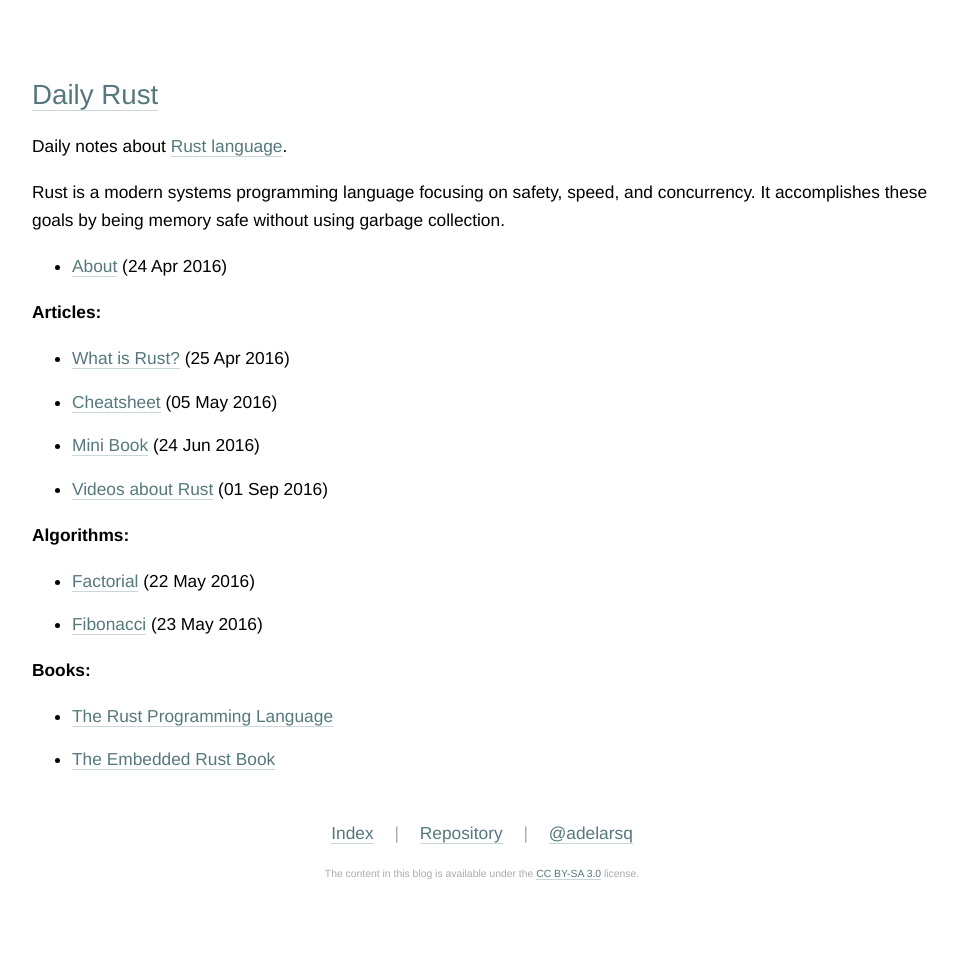
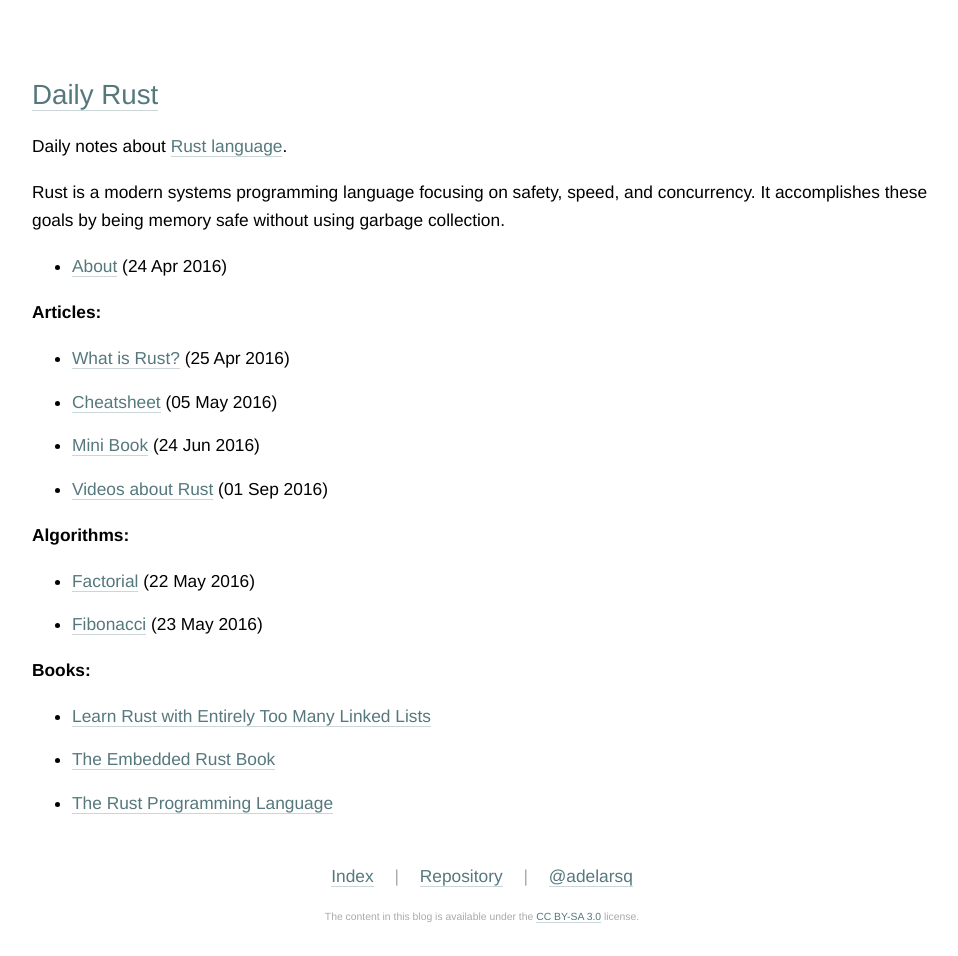
Before and after one commit to adelarsq/daily-rust.github.io, a Jekyll site: the page built from index.md, in a window 1280 px wide. Shown: the whole page, without its empty margins (158-1116 px from the left). Built offline with Jekyll 4.4.1, drawn with Linux system fonts in a browser that asks for light colours; before the commit the page ends 912 px from its top, so only the background shows below that.

Commit message:
Update index.md

```diff
--- a/index.md
+++ b/index.md
@@ -39,5 +39,6 @@ Rust is a modern systems programming language focusing on safety, speed, and con
 
 **Books:**
 
-- [The Rust Programming Language](https://doc.rust-lang.org/book/)
+- [Learn Rust with Entirely Too Many Linked Lists](https://rust-unofficial.github.io/too-many-lists)
 - [The Embedded Rust Book](https://rust-embedded.github.io/book/intro/index.html)
+- [The Rust Programming Language](https://doc.rust-lang.org/book)
```
